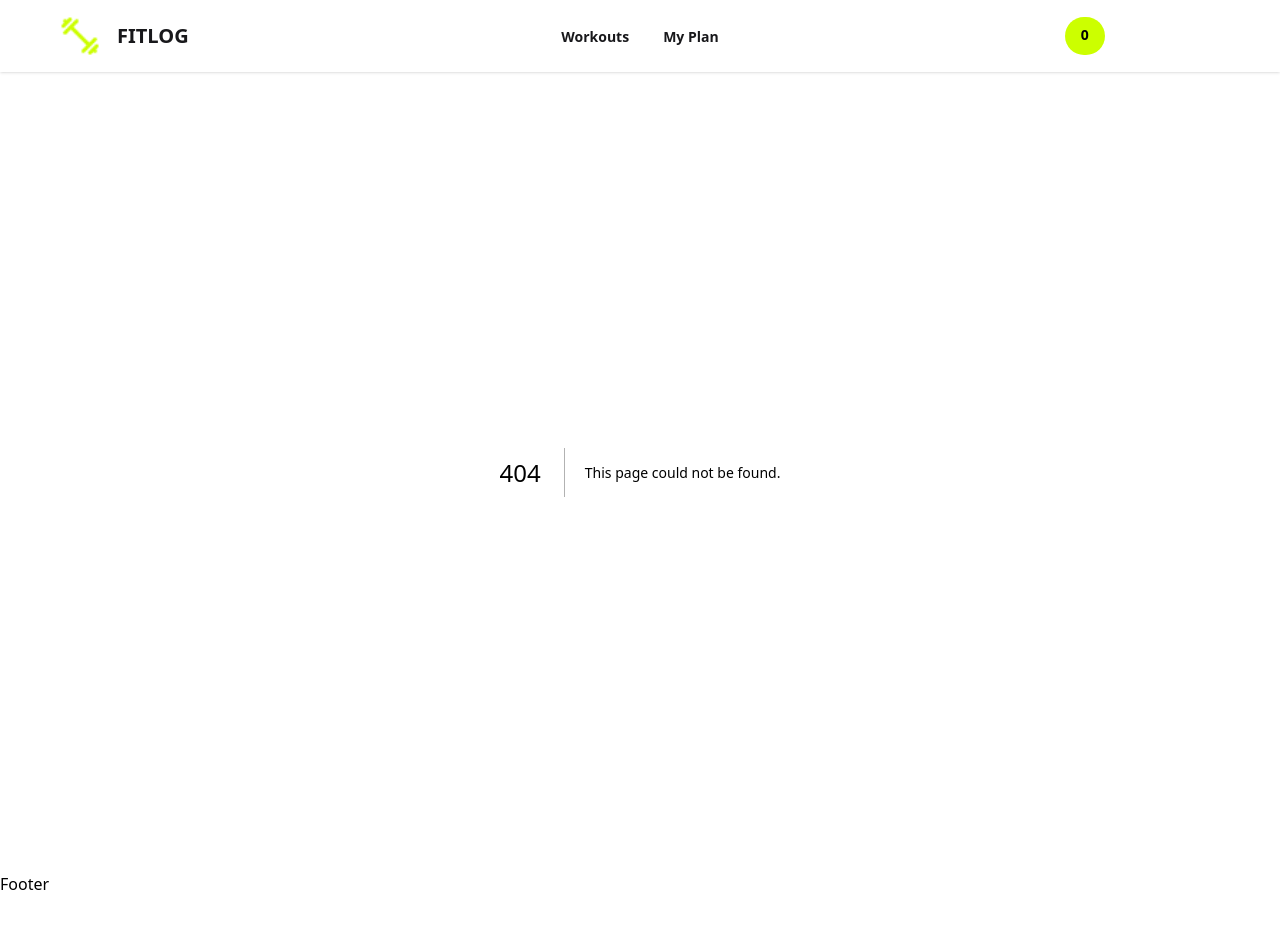
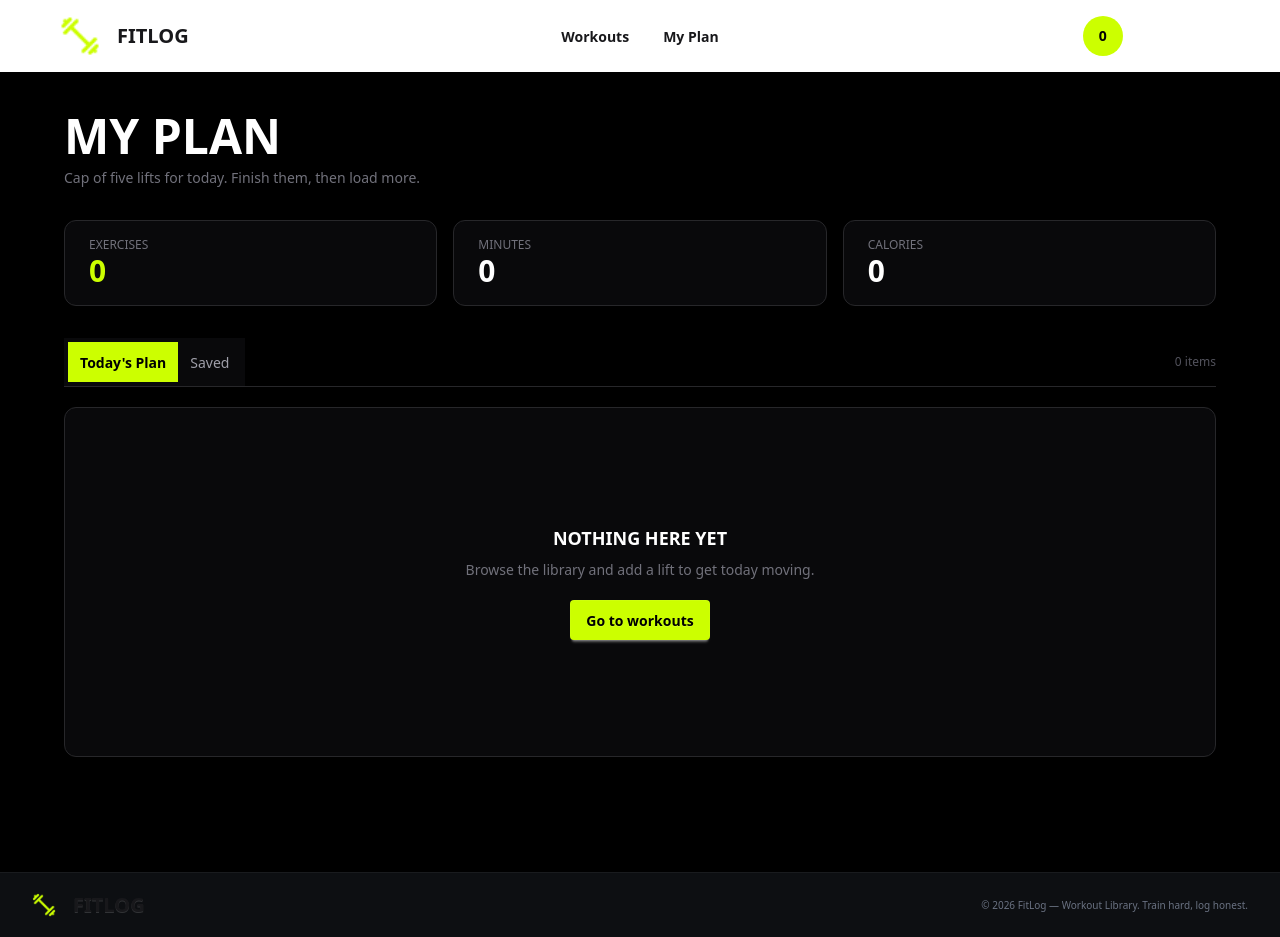
Before and after one commit to sarahwritescode/my-a6-fit-log, a Next.js app: page /my-plan in a window 1280 px wide. Before the commit this address had no page. Before the commit the page ends 896 px from the top, so only its background shows below. Built offline with nearby package versions, Linux system fonts and the light colour scheme.

Commit message:
footer added

```diff
--- a/src/app/layout.tsx
+++ b/src/app/layout.tsx
@@ -3,6 +3,8 @@ import { Geist, Geist_Mono } from "next/font/google";
 import "./globals.css";
 import Navbar from "@/components/navbar";
 import { FitLogProvider } from "@/context/fitlogcontext";
+import Footer from "@/components/footer";
+
 const geistSans = Geist({
   variable: "--font-geist-sans",
   subsets: ["latin"],
@@ -29,7 +31,7 @@ export default function RootLayout({ children }: LayoutProps<"/">) {
         <Navbar />
         {children}
         </FitLogProvider>
-        <h2>Footer </h2>
+        <Footer />
         </body>
     </html>
   );
--- /dev/null
+++ b/src/app/my-plan/page.tsx
@@ -0,0 +1,260 @@
+"use client";
+import React from 'react';
+
+
+
+import Link from "next/link";
+import Image from "next/image";
+import { useState } from "react";
+
+import { useFitLog } from "@/context/fitlogcontext";
+
+const MyPlanPage = () => {
+  const {
+    plan,
+    saved,
+    removeFromPlan,
+    removeFromSaved,
+  } = useFitLog();
+
+  const [activeTab, setActiveTab] = useState<"plan" | "saved">("plan");
+
+  // Metrics for today's plan
+  const totalMinutes = plan.reduce(
+    (total, workout) => total + workout.duration,
+    0
+  );
+
+  const totalCalories = plan.reduce(
+    (total, workout) => total + workout.caloriesBurned,
+    0
+  );
+
+  const handleRemove = (id: number) => {
+    if (activeTab === "plan") {
+      removeFromPlan(id);
+    } else {
+      removeFromSaved(id);
+    }
+  };
+
+  const workouts = activeTab === "plan" ? plan : saved;
+
+  return (
+    <main className="min-h-screen bg-black px-4 py-10 text-white md:px-8">
+      <div className="mx-auto max-w-6xl">
+
+        {/* Header */}
+        <div className="mb-8">
+          <h1 className="text-4xl font-black uppercase md:text-5xl">
+            MY PLAN
+          </h1>
+
+          <p className="mt-2 text-sm text-zinc-500">
+            Cap of five lifts for today. Finish them, then load more.
+          </p>
+        </div>
+
+        {/* Metrics */}
+        <div className="grid grid-cols-3 gap-2 md:gap-4">
+
+          <div className="stat rounded-xl border border-zinc-800 bg-zinc-950">
+            <div className="stat-title text-xs uppercase text-zinc-500">
+              Exercises
+            </div>
+
+            <div className="stat-value text-xl text-[#ccff00] md:text-3xl">
+              {plan.length}
+            </div>
+          </div>
+
+          <div className="stat rounded-xl border border-zinc-800 bg-zinc-950">
+            <div className="stat-title text-xs uppercase text-zinc-500">
+              Minutes
+            </div>
+
+            <div className="stat-value text-xl text-white md:text-3xl">
+              {totalMinutes}
+            </div>
+          </div>
+
+          <div className="stat rounded-xl border border-zinc-800 bg-zinc-950">
+            <div className="stat-title text-xs uppercase text-zinc-500">
+              Calories
+            </div>
+
+            <div className="stat-value text-xl text-white md:text-3xl">
+              {totalCalories}
+            </div>
+          </div>
+
+        </div>
+
+        {/* Tabs */}
+        <div className="mt-8 flex items-center justify-between border-b border-zinc-800">
+
+          <div className="tabs tabs-boxed bg-zinc-950 p-1">
+
+            <button
+              onClick={() => setActiveTab("plan")}
+              className={`tab ${
+                activeTab === "plan"
+                  ? "bg-[#ccff00] font-bold text-black"
+                  : "text-zinc-400"
+              }`}
+            >
+              Today&apos;s Plan
+            </button>
+
+            <button
+              onClick={() => setActiveTab("saved")}
+              className={`tab ${
+                activeTab === "saved"
+                  ? "bg-[#ccff00] font-bold text-black"
+                  : "text-zinc-400"
+              }`}
+            >
+              Saved
+            </button>
+
+          </div>
+
+          <span className="hidden text-xs text-zinc-600 sm:block">
+            {workouts.length} items
+          </span>
+
+        </div>
+
+        {/* Workout List */}
+        <div className="mt-5 space-y-3">
+
+          {workouts.length === 0 ? (
+
+            /* Empty State */
+            <div className="flex min-h-[350px] flex-col items-center justify-center rounded-xl border border-zinc-800 bg-zinc-950 px-6 text-center">
+
+              <h2 className="text-lg font-black uppercase">
+                NOTHING HERE YET
+              </h2>
+
+              <p className="mt-2 max-w-md text-sm text-zinc-500">
+                Browse the library and add a lift to get today moving.
+              </p>
+
+              <Link
+                href="/"
+                className="btn mt-5 border-none bg-[#ccff00] text-black hover:bg-[#b8e600]"
+              >
+                Go to workouts
+              </Link>
+
+            </div>
+
+          ) : (
+
+            workouts.map((workout) => (
+
+              <div
+                key={workout.id}
+                className="card card-side overflow-hidden border border-zinc-800 bg-zinc-950"
+              >
+
+                {/* Image */}
+                <figure className="relative hidden h-32 w-32 shrink-0 sm:block md:h-36 md:w-44">
+
+                  <Image
+                    src={workout.image}
+                    alt={workout.name}
+                    fill
+                    sizes="176px"
+                    className="object-cover"
+                  />
+
+                </figure>
+
+                {/* Content */}
+                <div className="card-body gap-2 p-4">
+
+                  <div className="flex flex-col justify-between gap-3 sm:flex-row">
+
+                    <div>
+                      <h2 className="font-black uppercase">
+                        {workout.name}
+                      </h2>
+
+                      <p className="mt-1 text-xs text-zinc-500">
+                        {workout.equipment}
+                      </p>
+                    </div>
+
+                    {/* Difficulty */}
+                    <span className="badge border-zinc-700 bg-transparent text-zinc-400">
+                      {workout.difficulty}
+                    </span>
+
+                  </div>
+
+                  {/* Stats */}
+                  <div className="flex flex-wrap gap-4 text-xs text-zinc-400">
+
+                    <span>
+                      ⏱ {workout.duration} min
+                    </span>
+
+                    <span>
+                      🔥 {workout.caloriesBurned} kcal
+                    </span>
+
+                    <span>
+                      ★ {workout.rating}
+                    </span>
+
+                  </div>
+
+                  {/* Buttons */}
+                  <div className="card-actions mt-2 justify-end">
+
+                    <Link
+                      href={`/workouts/${workout.id}`}
+                      className="btn btn-sm border-zinc-700 bg-transparent text-white hover:border-[#ccff00] hover:bg-transparent"
+                    >
+                      View Details
+                    </Link>
+
+                    {activeTab === "plan" && (
+                      <button
+                        className="btn btn-sm border-none bg-[#ccff00] text-black hover:bg-[#b8e600]"
+                        onClick={() => {
+                          alert(`${workout.name} marked as done`);
+                        }}
+                      >
+                        ✓ Mark as Done
+                      </button>
+                    )}
+
+                    <button
+                      onClick={() => handleRemove(workout.id)}
+                      className="btn btn-square btn-sm border-zinc-700 bg-transparent text-zinc-400 hover:border-red-500 hover:bg-red-500/10 hover:text-red-400"
+                      aria-label={`Remove ${workout.name}`}
+                    >
+                      ×
+                    </button>
+
+                  </div>
+
+                </div>
+
+              </div>
+
+            ))
+
+          )}
+
+        </div>
+
+      </div>
+    </main>
+  );
+};
+
+export default MyPlanPage;
--- a/src/app/myplan/page.tsx
+++ /dev/null
@@ -1,12 +0,0 @@
-import React from 'react';
-
-const MyPlanPage = () => {
-    return (
-        <div>
-            MY Plan page
-
-        </div>
-    );
-};
-
-export default MyPlanPage;
--- /dev/null
+++ b/src/components/footer.tsx
@@ -0,0 +1,29 @@
+import Image from "next/image";
+import Link from "next/link";
+export default function Footer() {
+  return (
+    <footer className="border-t border-white/5 bg-[#0d0f12]">
+      <div className="mx-auto flex h-16 w-full items-center justify-between px-4 sm:px-6 lg:px-8">
+
+
+        <div className="flex items-center">
+           <Image
+          src="/assets/logo.png"
+          width={24}
+          height={24}
+          alt="FitLog logo"
+        />
+        <Link href="/" className="btn btn-ghost text-xl">
+          FITLOG
+        </Link>
+        </div>
+
+
+        <p className="text-[9px] font-medium text-gray-500 sm:text-[10px]">
+          © 2026 FitLog — Workout Library. Train hard, log honest.
+        </p>
+
+      </div>
+    </footer>
+  );
+}
--- a/src/components/navbar.tsx
+++ b/src/components/navbar.tsx
@@ -7,7 +7,7 @@ const Navbar = () => {
   const { plan, saved } = useFitLog();
   const links = <>
     <li><Link href='/' className='btn rounded-2xl hover:bg-[#b8e600] hover:text-black btn-ghost'>Workouts</Link></li>
-    <li><Link href='/myplan' className='btn rounded-2xl hover:bg-[#b8e600] hover:text-black btn-ghost'>My Plan</Link></li>
+    <li><Link href='/my-plan' className='btn rounded-2xl hover:bg-[#b8e600] hover:text-black btn-ghost'>My Plan</Link></li>
 
   </>
 
@@ -43,29 +43,32 @@ const Navbar = () => {
         </ul>
       </div>
       <div className="navbar-end gap-2">
-        <div className='flex justify-between align-center'>
+        <div className="flex items-center gap-2 justify-between">
+  {/* Plan */}
+  <div className="flex items-center gap-2 text-sm font-semibold text-white">
+    <span>Plan</span>
 
-          {/* Plan */}
-          <span  className='flex item-center gap-8 text-sm font-semibold text-white'>
-            <p>Plan</p>
-            <Link
-              href="/my-plan"
-              className="rounded-full bg-[#ccff00] px-4 py-2 text-sm font-bold text-black"
-            >
-              {plan.length}
-            </Link></span>
+    <Link
+      href="/my-plan"
+      className="flex h-10 w-10 items-center justify-center rounded-full bg-[#ccff00] text-sm font-bold text-black"
+    >
+      {plan.length}
+    </Link>
+  </div>
 
-          {/* Saved */}
-          <span  className='flex item-center gap-8 text-sm font-semibold text-white'>
-           <p> Saved</p>
+  {/* Saved */}
+  <div className="flex items-center gap-2 text-sm font-semibold text-white">
+    <span>Saved</span>
 
-            <Link
-              href="/my-plan"
-              className="rounded-full border border-white/40 px-4 py-2 text-sm font-bold text-white"
-            >
-              {saved.length}
-            </Link></span>
-        </div>
+    <Link
+      href="/my-plan"
+      className="flex h-10 w-10 items-center justify-center rounded-full border border-white/40 text-sm font-bold text-white"
+    >
+      {saved.length}
+    </Link>
+  </div>
+</div>
+
 
       </div>
 
```
